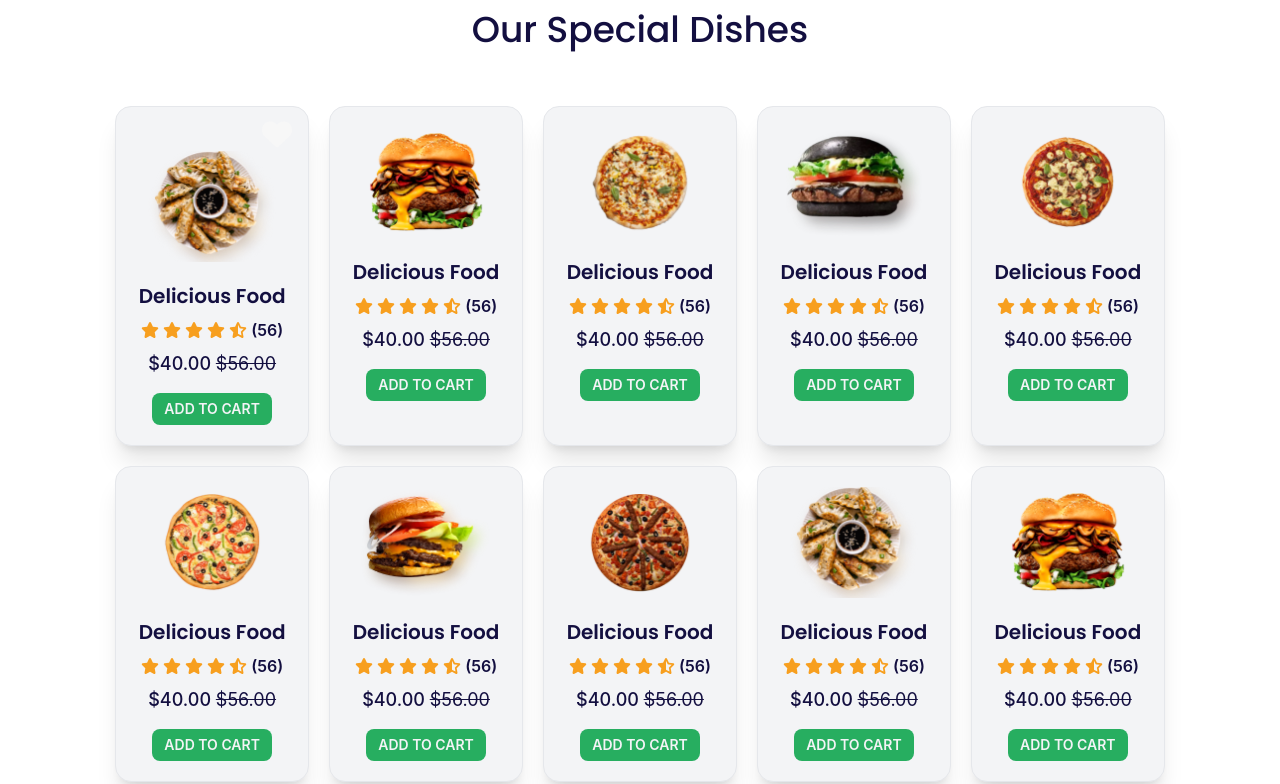
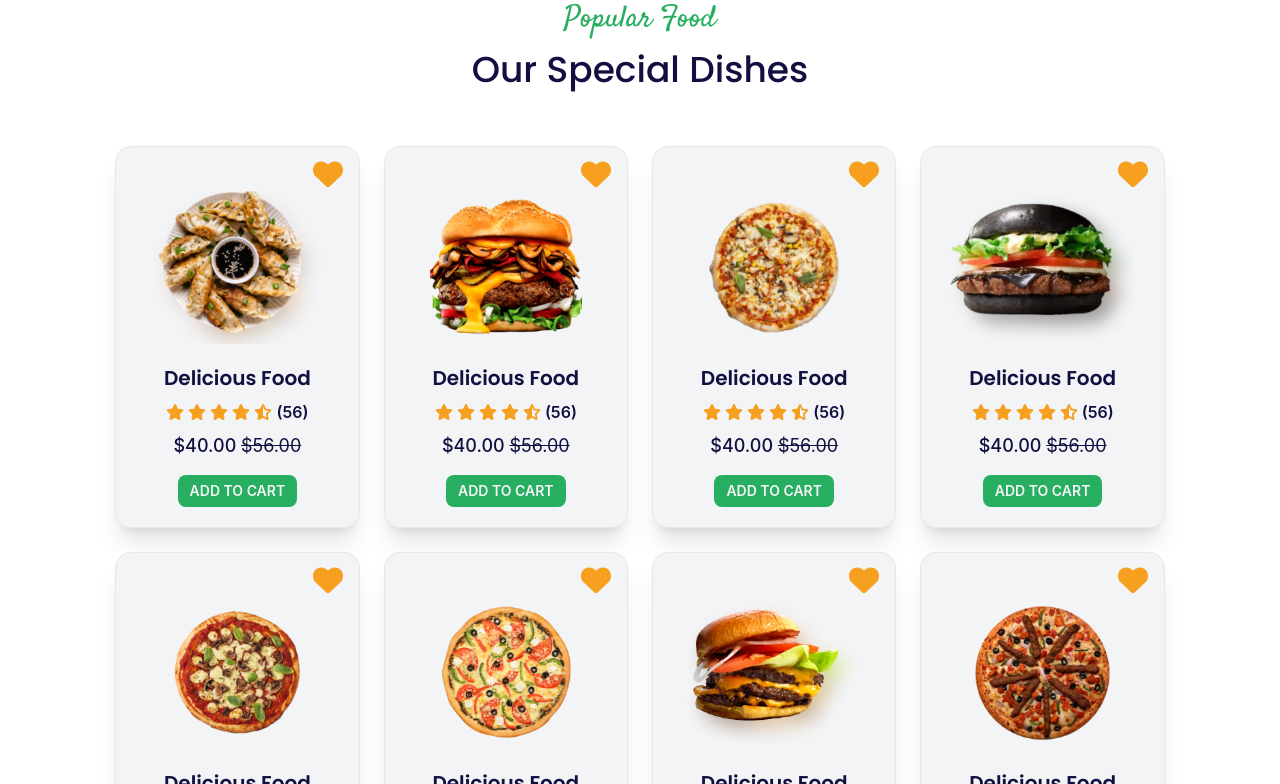
Before and after one commit to ImRanKhan81m/MERN-Stack-Food-Order-Project, a React (Create React App) app in the folder client-side/: page / in a window 1280 px wide. Shown: the part 1456-2240 px from the top of the page. Built offline with nearby package versions, Linux system fonts and the light colour scheme.

Commit message:
popular section done

```diff
--- /dev/null
+++ b/client-side/src/Components/Album/Album.js
@@ -0,0 +1,11 @@
+import React from 'react';
+
+const Album = () => {
+    return (
+        <div>
+
+        </div>
+    );
+};
+
+export default Album;
--- a/client-side/src/Components/Navbar/Navbar.js
+++ b/client-side/src/Components/Navbar/Navbar.js
@@ -9,7 +9,7 @@ const Navbar = ({ setDark, dark }) => {
             <div class="sticky top-0 z-10 shadow navbar-content navbar bg-base-100 p-0">
                 <div class="navbar-start">
                     <div class="dropdown dropdown-items">
-                        <label tabIndex="0" class="btn btn-accent btn-square lg:hidden h-0 w-10 mr-1">
+                        <label tabIndex="0" class="btn btn-sm btn-accent btn-square lg:hidden h-9 w-10 mr-3">
                             <svg xmlns="http://www.w3.org/2000/svg" class="h-5 w-5 " fill="none" viewBox="0 0 24 24" stroke="currentColor"><path stroke-linecap="round" stroke-linejoin="round" stroke-width="2" d="M4 6h16M4 12h16M4 18h7" /></svg>
                         </label>
                         <ul tabIndex="0" class="menu menu-compact dropdown-content mt-3 p-2 shadow bg-base-100 rounded-box w-52 border border-info">
--- a/client-side/src/Components/Popular/Popular.css
+++ b/client-side/src/Components/Popular/Popular.css
@@ -1,3 +1,6 @@
 h3{
     font-size: 18px;
 }
+.wishlist .icon:hover{
+color: #080925;
+}
--- a/client-side/src/Components/Popular/Popular.js
+++ b/client-side/src/Components/Popular/Popular.js
@@ -14,15 +14,15 @@ import food8 from '../../assets/image/food-8.png'
 const Popular = () => {
     return (
         <div className='mid-container'>
-            <div className='about'>
+            <div className='about mt-10'>
                 <h6 className='text-success text-3xl text-center'>Popular Food</h6>
                 <h2 className='lg:text-4xl md:text-4xl sm:text-4xl text-3xl text-secondary my-3 text-center font-medium'>Our Special Dishes</h2>
             </div>
-            <div className='grid grid-cols-5 mt-14 gap-5'>
+            <div className='grid lg:grid-cols-4 md:grid-cols-3 sm:grid-cols-2 mt-14 gap-6'>
 
                 <div class="card  bg-neutral shadow-xl border">
-                    <div className='text-end mr-4 mt-3'>
-                        <FontAwesomeIcon className='icon text-accent text-3xl' icon={faHeart} />
+                    <div className='text-end mr-4 mt-3 wishlist'>
+                        <FontAwesomeIcon className='icon text-primary hover:text-secondary text-3xl' icon={faHeart} />
                     </div>
                     <figure class="px-7 ">
                         <img src={food1} alt="food" class="rounded-xl" />
@@ -40,7 +40,10 @@ const Popular = () => {
                 </div>
 
                 <div class="card  bg-neutral shadow-xl border">
-                    <figure class="px-7 pt-5">
+                <div className='text-end mr-4 mt-3 wishlist'>
+                        <FontAwesomeIcon className='icon text-primary hover:text-secondary text-3xl' icon={faHeart} />
+                    </div>
+                    <figure class="px-7 pt-0">
                         <img src={food2} alt="food" class="rounded-xl" />
                     </figure>
                     <div class="card-body items-center text-center p-5">
@@ -56,7 +59,10 @@ const Popular = () => {
                 </div>
 
                 <div class="card  bg-neutral shadow-xl border">
-                    <figure class="px-7 pt-5">
+                <div className='text-end mr-4 mt-3 wishlist'>
+                        <FontAwesomeIcon className='icon text-primary hover:text-secondary text-3xl' icon={faHeart} />
+                    </div>
+                    <figure class="px-7 pt-0">
                         <img src={food3} alt="food" class="rounded-xl" />
                     </figure>
                     <div class="card-body items-center text-center p-5">
@@ -72,7 +78,10 @@ const Popular = () => {
                 </div>
 
                 <div class="card  bg-neutral shadow-xl border">
-                    <figure class="px-7 pt-5">
+                <div className='text-end mr-4 mt-3 wishlist'>
+                        <FontAwesomeIcon className='icon text-primary hover:text-secondary text-3xl' icon={faHeart} />
+                    </div>
+                    <figure class="px-7 pt-0">
                         <img src={food4} alt="food" class="rounded-xl" />
                     </figure>
                     <div class="card-body items-center text-center p-5">
@@ -88,7 +97,10 @@ const Popular = () => {
                 </div>
 
                 <div class="card  bg-neutral shadow-xl border">
-                    <figure class="px-7 pt-5">
+                <div className='text-end mr-4 mt-3 wishlist'>
+                        <FontAwesomeIcon className='icon text-primary hover:text-secondary text-3xl' icon={faHeart} />
+                    </div>
+                    <figure class="px-7 pt-0">
                         <img src={food5} alt="food" class="rounded-xl" />
                     </figure>
                     <div class="card-body items-center text-center p-5">
@@ -104,7 +116,10 @@ const Popular = () => {
                 </div>
 
                 <div class="card  bg-neutral shadow-xl border">
-                    <figure class="px-7 pt-5">
+                <div className='text-end mr-4 mt-3 wishlist'>
+                        <FontAwesomeIcon className='icon text-primary hover:text-secondary text-3xl' icon={faHeart} />
+                    </div>
+                    <figure class="px-7 pt-0">
                         <img src={food6} alt="food" class="rounded-xl" />
                     </figure>
                     <div class="card-body items-center text-center p-5">
@@ -120,7 +135,10 @@ const Popular = () => {
                 </div>
 
                 <div class="card  bg-neutral shadow-xl border">
-                    <figure class="px-7 pt-5">
+                <div className='text-end mr-4 mt-3 wishlist'>
+                        <FontAwesomeIcon className='icon text-primary hover:text-secondary text-3xl' icon={faHeart} />
+                    </div>
+                    <figure class="px-7 pt-0">
                         <img src={food7} alt="food" class="rounded-xl" />
                     </figure>
                     <div class="card-body items-center text-center p-5">
@@ -136,7 +154,10 @@ const Popular = () => {
                 </div>
 
                 <div class="card  bg-neutral shadow-xl border">
-                    <figure class="px-7 pt-5">
+                <div className='text-end mr-4 mt-3 wishlist'>
+                        <FontAwesomeIcon className='icon text-primary hover:text-secondary text-3xl' icon={faHeart} />
+                    </div>
+                    <figure class="px-7 pt-0">
                         <img src={food8} alt="food" class="rounded-xl" />
                     </figure>
                     <div class="card-body items-center text-center p-5">
@@ -151,8 +172,11 @@ const Popular = () => {
                     </div>
                 </div>
 
-                <div class="card  bg-neutral shadow-xl border">
-                    <figure class="px-7 pt-5">
+                {/* <div class="card  bg-neutral shadow-xl border">
+                <div className='text-end mr-4 mt-3 wishlist'>
+                        <FontAwesomeIcon className='icon text-primary hover:text-secondary text-3xl' icon={faHeart} />
+                    </div>
+                    <figure class="px-7 pt-0">
                         <img src={food1} alt="food" class="rounded-xl" />
                     </figure>
                     <div class="card-body items-center text-center p-5">
@@ -168,7 +192,10 @@ const Popular = () => {
                 </div>
 
                 <div class="card  bg-neutral shadow-xl border">
-                    <figure class="px-7 pt-5">
+                <div className='text-end mr-4 mt-3 wishlist'>
+                        <FontAwesomeIcon className='icon text-primary hover:text-secondary text-3xl' icon={faHeart} />
+                    </div>
+                    <figure class="px-7 pt-0">
                         <img src={food2} alt="food" class="rounded-xl" />
                     </figure>
                     <div class="card-body items-center text-center p-5">
@@ -181,7 +208,7 @@ const Popular = () => {
                             <button class="btn btn-sm btn-success text-neutral butn mt-2">Add To Cart</button>
                         </div>
                     </div>
-                </div>
+                </div> */}
 
             </div>
         </div>
```
